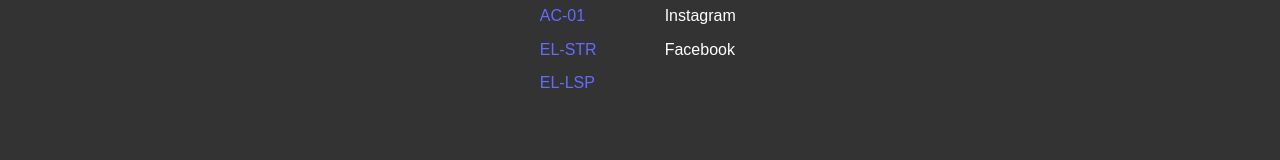
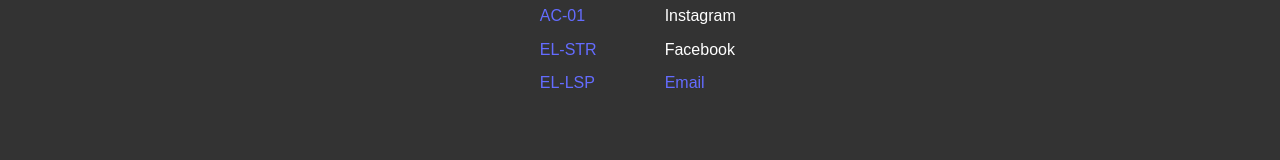
Before and after one commit to Ilujs1995/guitar-store, a React (Vite) app: page /cart in a window 1280 px wide. Shown: the part 618-778 px from the top of the page. Built offline with nearby package versions, Linux system fonts and the light colour scheme; no server answers.

Commit message:
2025-06-05 footer加入email連結

```diff
--- a/src/components/Footer.jsx
+++ b/src/components/Footer.jsx
@@ -25,6 +25,7 @@
                     <ul>
                         <li>Instagram</li>
                         <li>Facebook</li>
+                        <li><a href="mailto:chunyung8487@gmail.com">Email</a></li>
                     </ul>
                 </div>
 
```
